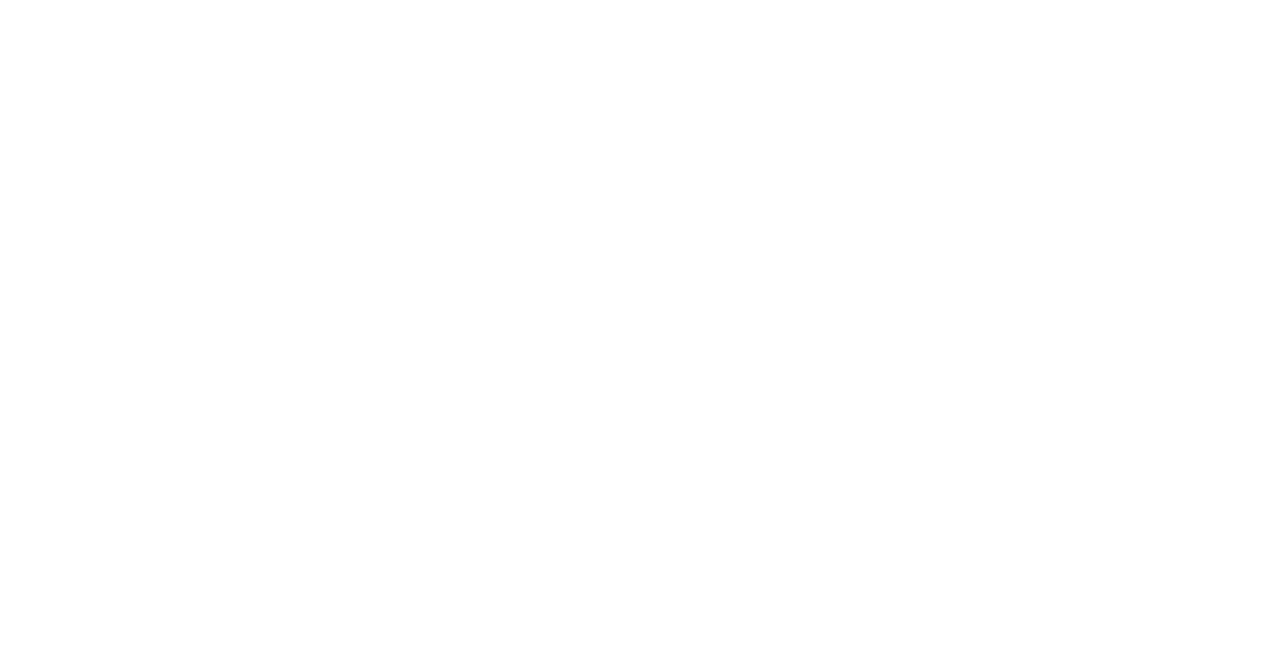
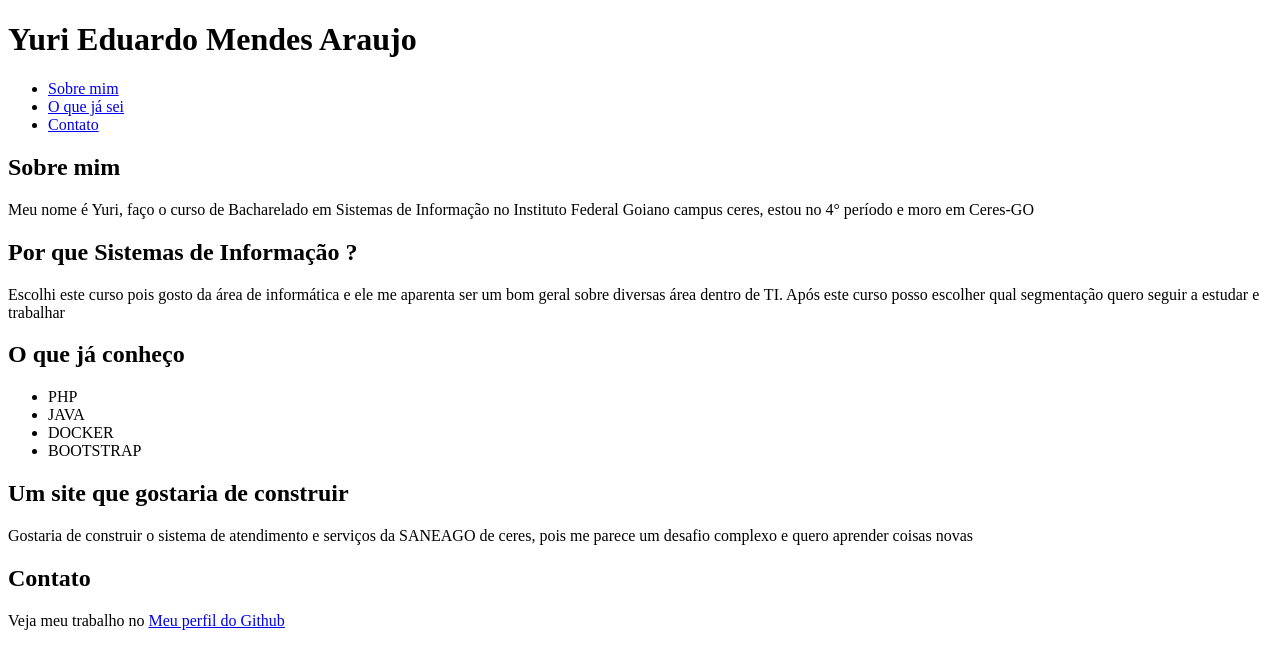
Before and after one commit to Yuriedu27/prog-web-i-2026-2, a plain HTML site: page aula01/index.html in a window 1280 px wide. Drawn offline with Linux system fonts and the light colour scheme.

Commit message:
Melhoria da atividade pratica da aula 01

```diff
--- a/aula01/index.html
+++ b/aula01/index.html
@@ -1,11 +1,63 @@
 <!DOCTYPE html>
-<html lang="en">
+<html lang="pt-BR">
 <head>
     <meta charset="UTF-8">
     <meta name="viewport" content="width=device-width, initial-scale=1.0">
-    <title>Document</title>
+    <title>Yuri-Programação Web I</title>
 </head>
 <body>
+    <h1>Yuri Eduardo Mendes Araujo</h1>
 
+    <nav>
+        <ul>
+            <li><a href="#sobre">Sobre mim</a></li>
+            <li><a href="#habilidades">O que já sei</a></li>
+            <li><a href="#contato">Contato</a></li>
+        </ul>
+    </nav>
+
+
+
+    <h2 id="sobre">Sobre mim</h2>
+
+    <p>
+        Meu nome é Yuri, faço o curso de Bacharelado em Sistemas de Informação no Instituto Federal Goiano campus ceres, estou no 4° período e moro em Ceres-GO
+    </p>
+
+
+
+
+    <h2>Por que Sistemas de Informação ?</h2>
+
+    <p>
+        Escolhi este curso pois gosto da área de informática e ele me aparenta ser um bom geral sobre diversas área dentro de TI. Após este curso posso escolher qual segmentação quero seguir a estudar e trabalhar
+    </p>
+
+
+
+
+        <h2 id="habilidades">O que já conheço</h2>
+    <ul>
+        <li>PHP</li>
+        <li>JAVA</li>
+        <li>DOCKER</li>
+        <li>BOOTSTRAP</li>
+    </ul>
+
+
+
+
+    <h2> Um site que gostaria de construir</h2>
+
+    <p>
+        Gostaria de construir o sistema de atendimento e serviços da SANEAGO de ceres, pois me parece um desafio complexo e quero aprender coisas novas
+    </p>
+
+
+
+
+
+    <h2 id="contato">Contato</h2>
+    <p>Veja meu trabalho no <a href="https://github.com/YuriEdu0?tab=repositories" target="_blank">Meu perfil do Github</a></p>
 </body>
 </html>
```
